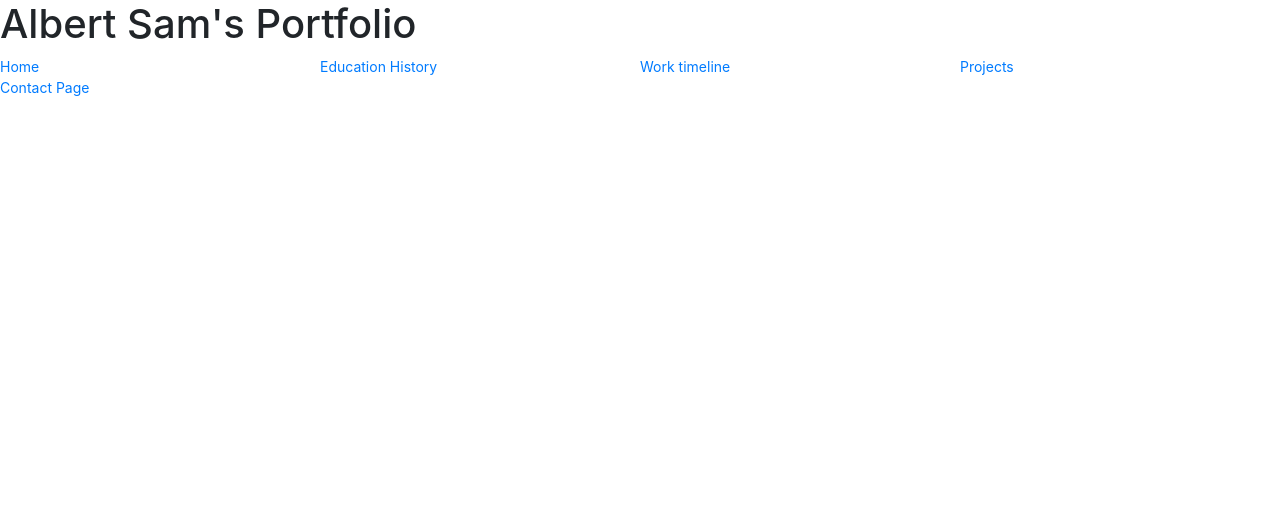
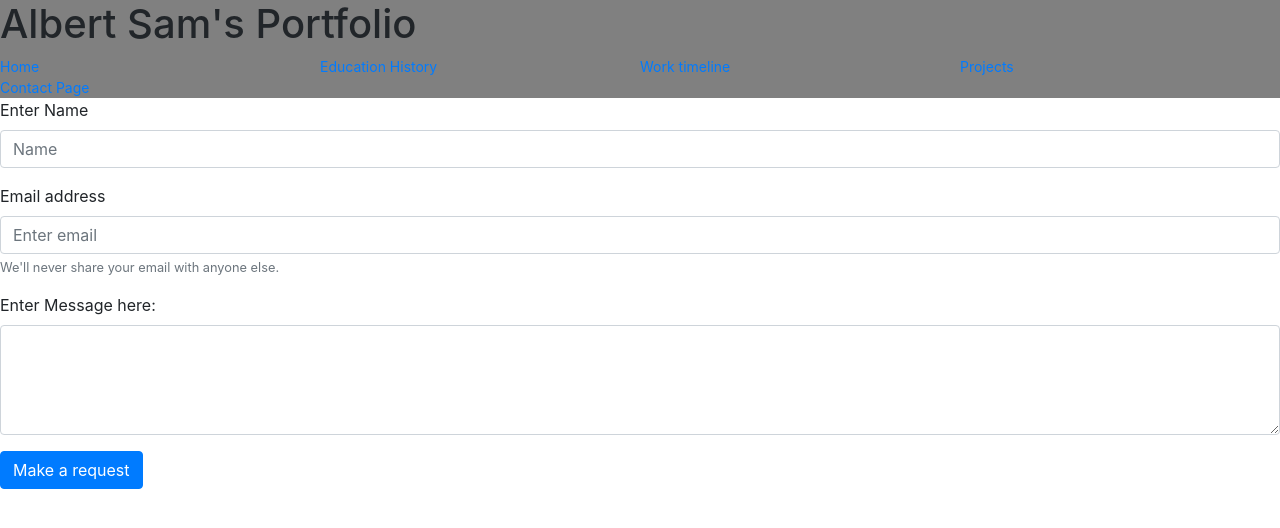
Before and after one commit to Code-Institute-Submissions/PortfolioUCD, a plain HTML site: page contact.html in a window 1280 px wide. Drawn offline with nearby package versions, Linux system fonts and the light colour scheme; files that its build step writes are made by us from their sources.

Commit message:
form control

```diff
--- a/Assets/style.css
+++ b/Assets/style.css
@@ -3,6 +3,13 @@
 /*--------------------------------------Colours */
 
 
+.body{
+    background-color: #fffdd0;
+}
+
+header{
+    background-color: gray;
+}
 
 /*--------------------------------------Header*/
 header{
--- a/contact.html
+++ b/contact.html
@@ -1,14 +1,18 @@
 <!DOCTYPE html>
 <html lang="en">
+
 <head>
 	<meta charset="UTF-8">
 	<meta name="viewport" content="width=device-width, initial-scale=1.0">
 	<meta http-equiv="X-UA-Compatible" content="ie=edge">
-    <link rel="stylesheet" href="https://maxcdn.bootstrapcdn.com/bootstrap/4.2.1/css/bootstrap.min.css" type="text/css" />
-   <link rel="stylesheet" href="https://use.fontawesome.com/releases/v5.6.1/css/all.css" integrity="sha384-gfdkjb5BdAXd+lj+gudLWI+BXq4IuLW5IT+brZEZsLFm++aCMlF1V92rMkPaX4PP" crossorigin="anonymous">
+	<link rel="stylesheet" href="https://maxcdn.bootstrapcdn.com/bootstrap/4.2.1/css/bootstrap.min.css"
+		type="text/css" />
+	<link rel="stylesheet" href="https://use.fontawesome.com/releases/v5.6.1/css/all.css"
+		integrity="sha384-gfdkjb5BdAXd+lj+gudLWI+BXq4IuLW5IT+brZEZsLFm++aCMlF1V92rMkPaX4PP" crossorigin="anonymous">
 	<link rel="stylesheet" href="Assets/css/style.css" type="text/css">
 	<title>Document</title>
 </head>
+
 <body>
 	<header>
 		<div class="row no-gutters">
@@ -18,29 +22,46 @@
 			<div class="col">
 				<ul id="nav" class="list-inline menucontainer">
 					<li class="col-6 col-sm-3 ui-menu-color-home list-inline-item menuitem">
-        <a href="index.html" ><span>Home</span></a>
+						<a href="index.html"><span>Home</span></a>
 					</li>
 
 					<li class="col-6 col-sm-3 ui-menu-color-home list-inline-item menuitem">
-        <a href="edhistory.html" ><span>Education History</span></a>
+						<a href="edhistory.html"><span>Education History</span></a>
 					</li>
 
 					<li class="col-6 col-sm-3 ui-menu-color-home list-inline-item menuitem">
-        <a href="worktime.html" ><span>Work timeline</span></a>
+						<a href="worktime.html"><span>Work timeline</span></a>
 					</li>
 
 					<li class="col-6 col-sm-3 ui-menu-color-home list-inline-item menuitem">
-        <a href="projects.html" ><span>Projects</span></a>
+						<a href="projects.html"><span>Projects</span></a>
 					</li>
 
 					<li class="col-6 col-sm-3 ui-menu-color-home list-inline-item menuitem">
-        <a href="contact.html" ><span>Contact Page</span></a>
+						<a href="contact.html"><span>Contact Page</span></a>
 					</li>
 				</ul>
 			</div>
 		</div>
 	</header>
 	<section>
+		<form>
+			<div class="form-group">
+				<label for="InputName">Enter Name</label>
+				<input type="text" class="form-control" id="InputName" placeholder="Name">
+</div>
+				<div class="form-group">
+					<label for="exampleInputEmail1">Email address</label>
+					<input type="email" class="form-control" id="exampleInputEmail1" aria-describedby="emailHelp" placeholder="Enter email">
+					<small id="emailHelp" class="form-text text-muted">We'll never share your email with anyone else.</small>
+				</div>
+
+				<div class="form-group">
+					<label for="Message">Enter Message here:</label>
+					<textarea class="form-control" id="Message" rows="4"></textarea>
+				</div>
+				<button type="submit" class="btn btn-primary">Make a request</button>
+		</form>
 	</section>
 
 	<footer>
```
Also changed, not shown: edhistory.html (+3 -0 lines), index.html (+1 -1 lines). Lines whose indentation alone changed are shown as unchanged.
